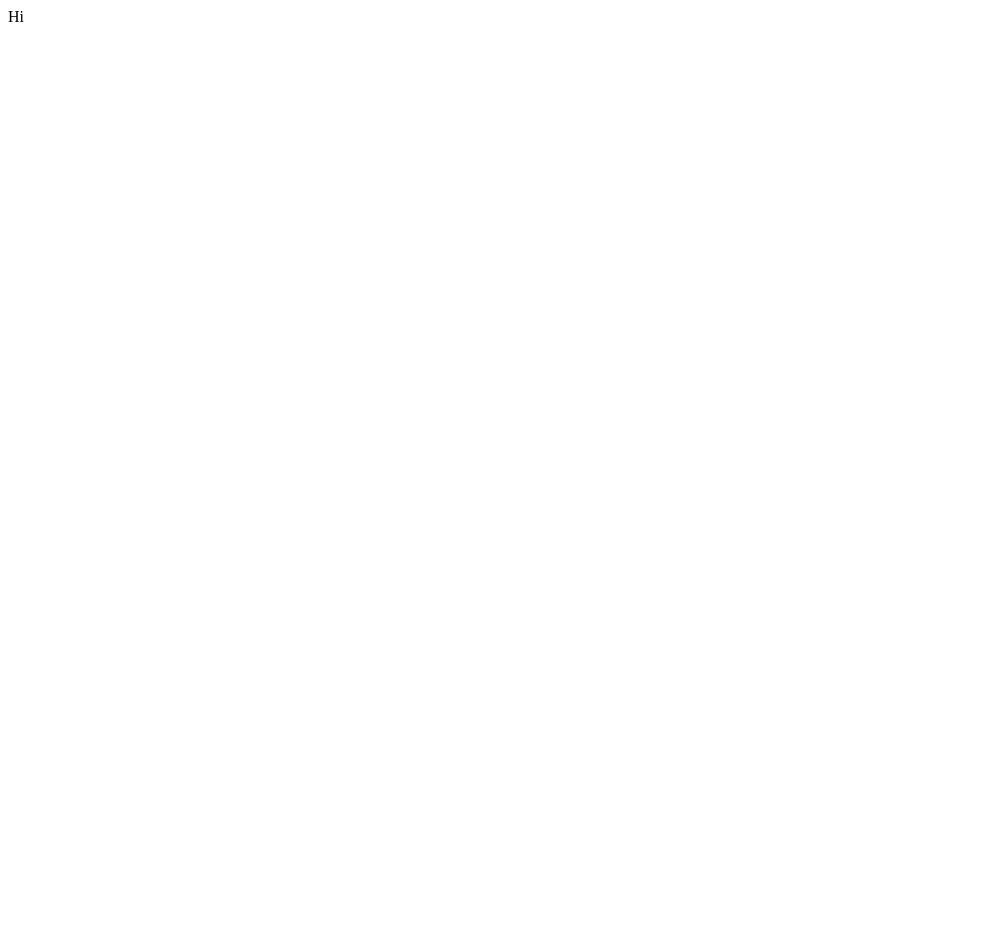
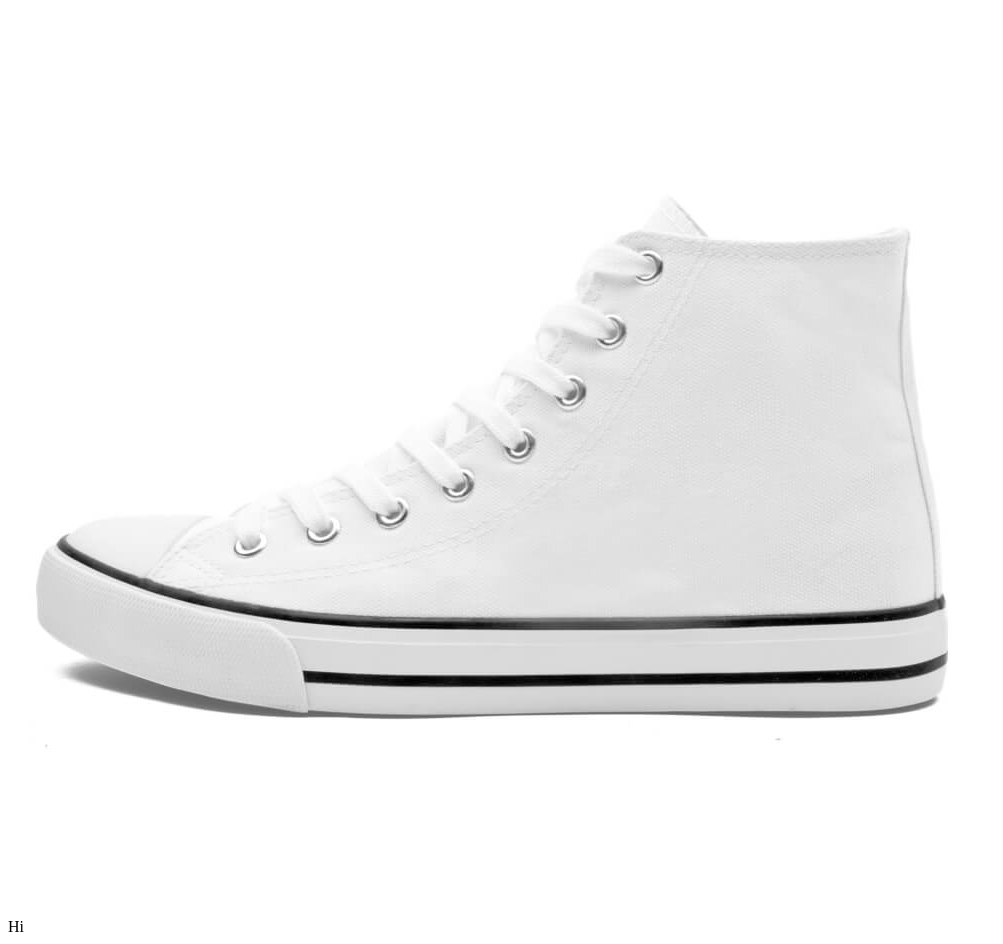
Before and after one commit to divenagupta/Divena, a plain HTML site: page index.html in a window 1280 px wide. Shown: the whole page, without its empty margins (0-1003 px from the left). Before the commit the page ends 800 px from the top, so only its background shows below. Drawn offline with Linux system fonts and the light colour scheme.

Commit message:
Update index.html

```diff
--- a/index.html
+++ b/index.html
@@ -1,3 +1,5 @@
 <html>
-  <body> Hi </body>
+  <body> Hi
+  <img src="canvassneaker1.jpeg">
+  </body>
 </html>
```
